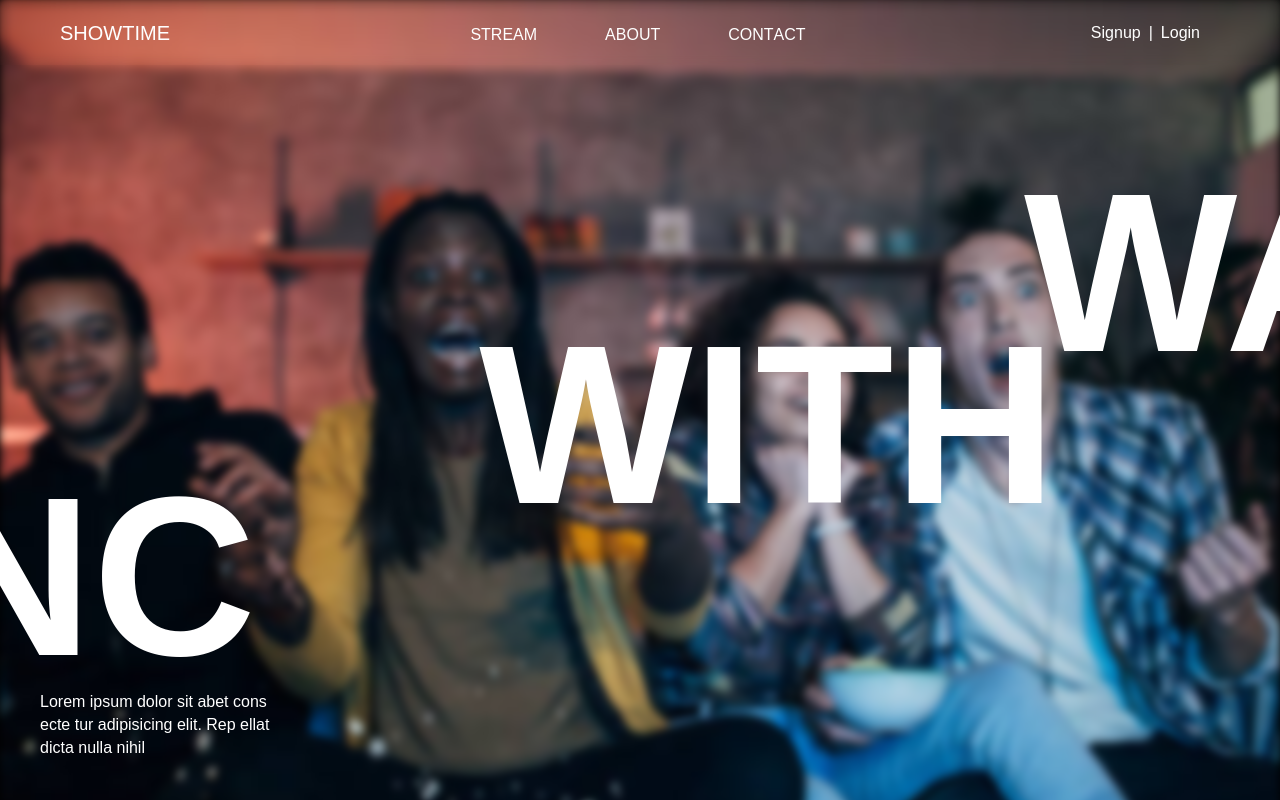
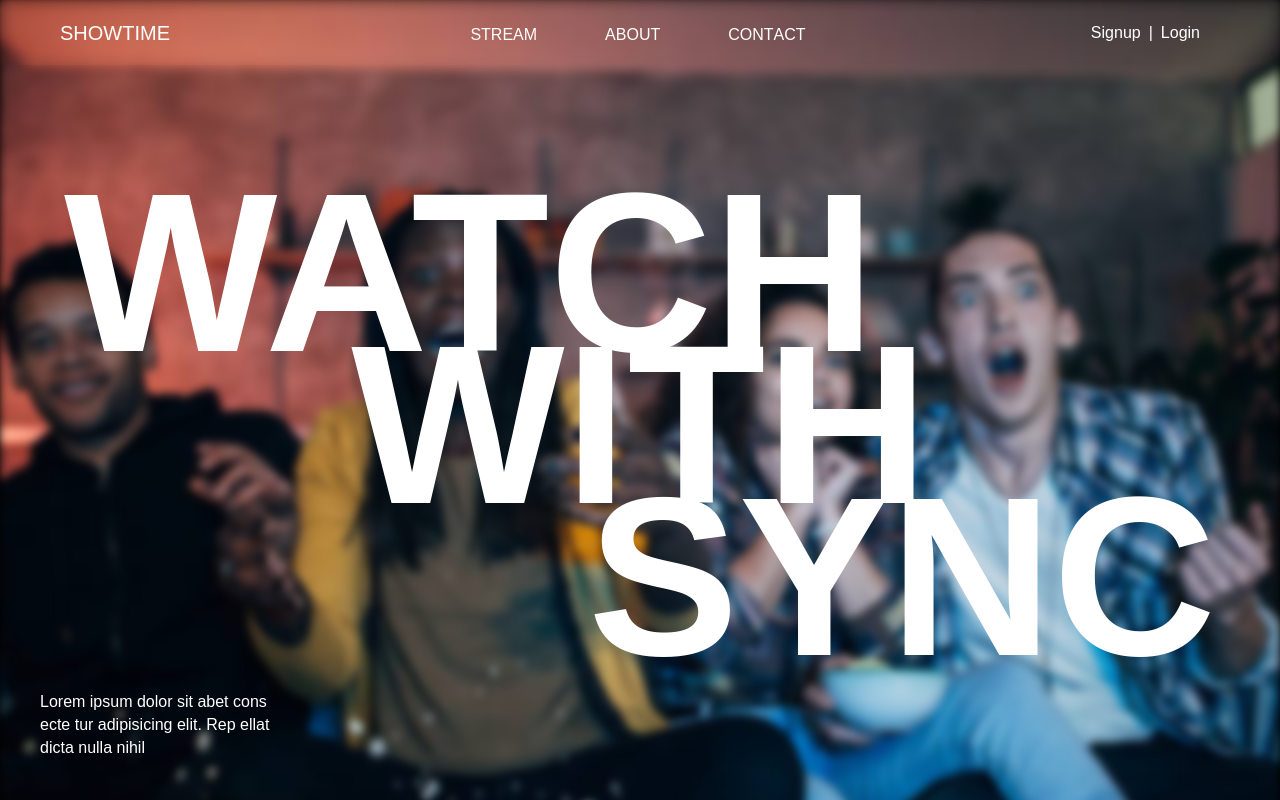
Before and after one commit to Akash911-prog/watch-party, a React (Vite) app in the folder app/client/: page /home in a window 1280 px wide. Both pictures are taken after a click on the link "Instagram". Shown: the top 800 px of the page. Built offline with nearby package versions, Linux system fonts and the light colour scheme; no server answers.

Commit message:
fix: I dont know anymore

```diff
--- a/app/client/src/components/animatedRoute/animatedRoute.tsx
+++ b/app/client/src/components/animatedRoute/animatedRoute.tsx
@@ -1,11 +1,18 @@
 // src/components/animated-route.tsx
+import { useRouter } from '@tanstack/react-router';
 import {
   motion,
   type MotionProps,
   type Transition,
   type Variants,
 } from 'motion/react';
-import type { ReactNode } from 'react';
+import {
+  useLayoutEffect,
+  useEffect,
+  useRef,
+  useState,
+  type ReactNode,
+} from 'react';
 
 interface AnimatedRouteProps extends MotionProps {
   children: ReactNode;
@@ -34,9 +41,16 @@ const routeVariants: Record<string, Variants> = {
     out: { opacity: 0, y: -20 },
   },
   cover: {
-    initial: { y: '100%', z: 100, opacity: 1 },
-    in: { y: '0%' },
-    out: { y: '0%', scale: 0.9, z: -100, opacity: 0.8 }, // old page just stays put, gets covered — no exit motion needed
+    initial: {},
+    in: {
+      opacity: 1,
+      z: 100,
+    },
+    out: {
+      scale: 0.9,
+      z: -100,
+      opacity: 0.8,
+    },
   },
 };
 
@@ -51,8 +65,44 @@ export default function AnimatedRoute({
   variant = 'fade',
   ...motionProps
 }: AnimatedRouteProps) {
+  const router = useRouter();
+  const pathname = router.state.location.pathname;
+
+  const currentChildrenRef = useRef<ReactNode>(children);
+
+  const [previousRoute, setPreviousRoute] = useState<{
+    key: string;
+    children: ReactNode;
+  } | null>(null);
+
+  /*
+   * Keep the ref synchronized with the currently committed Outlet.
+   *
+   * useLayoutEffect is intentional here. useEffect is too late for
+   * a navigation that happens immediately after the render.
+   */
+  useLayoutEffect(() => {
+    currentChildrenRef.current = children;
+  }, [children]);
+
+  useEffect(() => {
+    return router.subscribe('onBeforeNavigate', () => {
+      const currentPath = router.state.location.pathname;
+
+      setPreviousRoute({
+        key: currentPath,
+        children: currentChildrenRef.current,
+      });
+    });
+  }, [router]);
+
   return (
+    <div className="relative animated-route">
+      {/* Previous route */}
+      {previousRoute && (
         <motion.div
+          key={`previous-${previousRoute.key}`}
+          className="absolute inset-0 z-40"
           initial="initial"
           animate="in"
           exit="out"
@@ -60,7 +110,24 @@ export default function AnimatedRoute({
           transition={pageTransition}
           {...motionProps}
         >
+          {previousRoute.children}
+        </motion.div>
+      )}
+
+      {/* Current route */}
+      <motion.div
+        key={`current-${pathname}`}
+        className="relative z-0"
+        initial={{ opacity: 0 }}
+        animate={{ opacity: 1 }}
+        transition={{
+          delay: 0.9,
+          duration: 0.3,
+        }}
+        {...motionProps}
+      >
         {children}
       </motion.div>
+    </div>
   );
 }
--- a/app/client/src/components/routeAnimationContainer/routeAnimationContainer.tsx
+++ b/app/client/src/components/routeAnimationContainer/routeAnimationContainer.tsx
@@ -14,7 +14,7 @@ function RouteAnimationContainer({ children }: RouteAnimationContainerProps) {
   return (
     <div className="relative">
       {/* Route */}
-      <AnimatePresence mode="popLayout" initial={true}>
+      <AnimatePresence mode="wait" initial={true}>
         <motion.div
           key={pathname}
           initial={{ opacity: 0 }}
```
Lines whose indentation alone changed are shown as unchanged.
